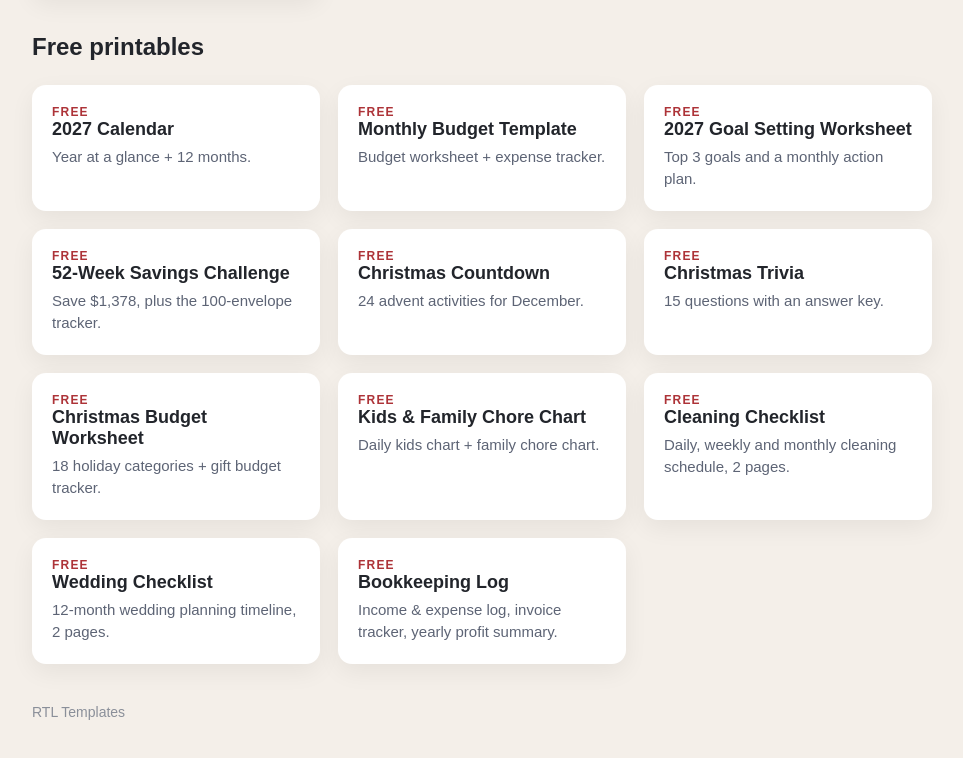
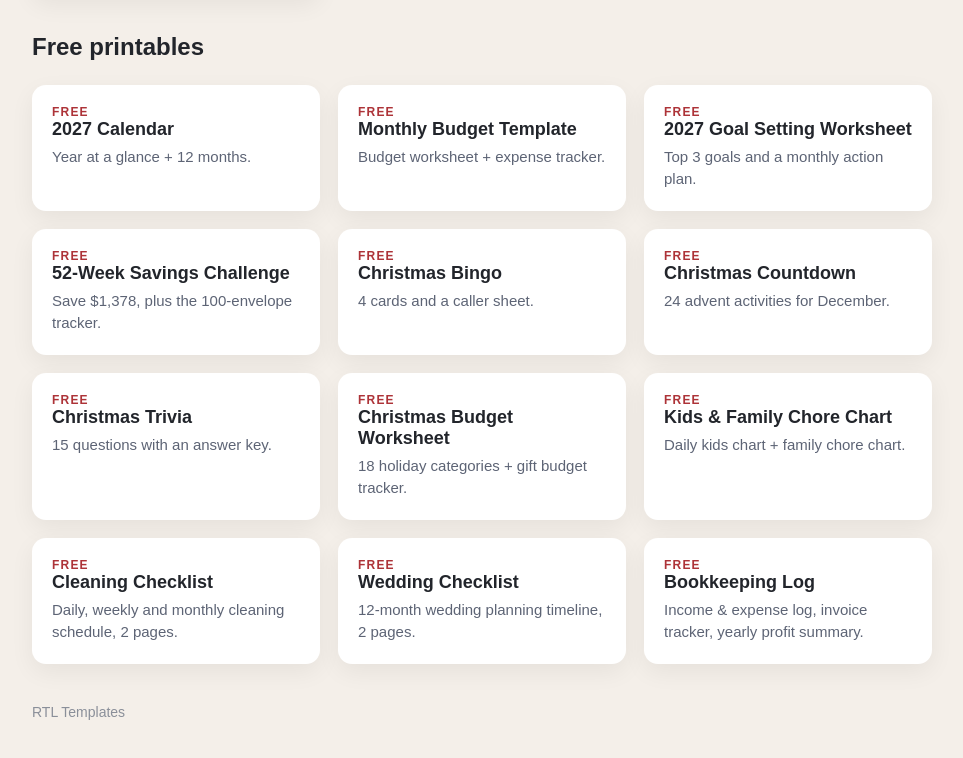
Before and after one commit to rtl-templates/rtl-templates.github.io, a plain HTML site: page printables/index.html in a window 1280 px wide. Shown: the part 1070-1828 px from the top of the page, without its empty margins (158-1121 px from the left). Drawn offline with Linux system fonts and the light colour scheme.

Commit message:
Hub: add free Christmas bingo

```diff
--- a/printables/index.html
+++ b/printables/index.html
@@ -30,6 +30,7 @@
 <a class="c" href="../free-printables/budget-template.html"><div class="k">FREE</div><b>Monthly Budget Template</b><span>Budget worksheet + expense tracker.</span></a>
 <a class="c" href="../free-printables/2027-goal-setting-worksheet.html"><div class="k">FREE</div><b>2027 Goal Setting Worksheet</b><span>Top 3 goals and a monthly action plan.</span></a>
 <a class="c" href="../free-printables/52-week-savings-challenge.html"><div class="k">FREE</div><b>52-Week Savings Challenge</b><span>Save $1,378, plus the 100-envelope tracker.</span></a>
+<a class="c" href="../free-printables/christmas-bingo.html"><div class="k">FREE</div><b>Christmas Bingo</b><span>4 cards and a caller sheet.</span></a>
 <a class="c" href="../free-printables/christmas-countdown.html"><div class="k">FREE</div><b>Christmas Countdown</b><span>24 advent activities for December.</span></a>
 <a class="c" href="../free-printables/christmas-trivia.html"><div class="k">FREE</div><b>Christmas Trivia</b><span>15 questions with an answer key.</span></a>
 <a class="c" href="../free-printables/christmas-budget.html"><div class="k">FREE</div><b>Christmas Budget Worksheet</b><span>18 holiday categories + gift budget tracker.</span></a>
```
